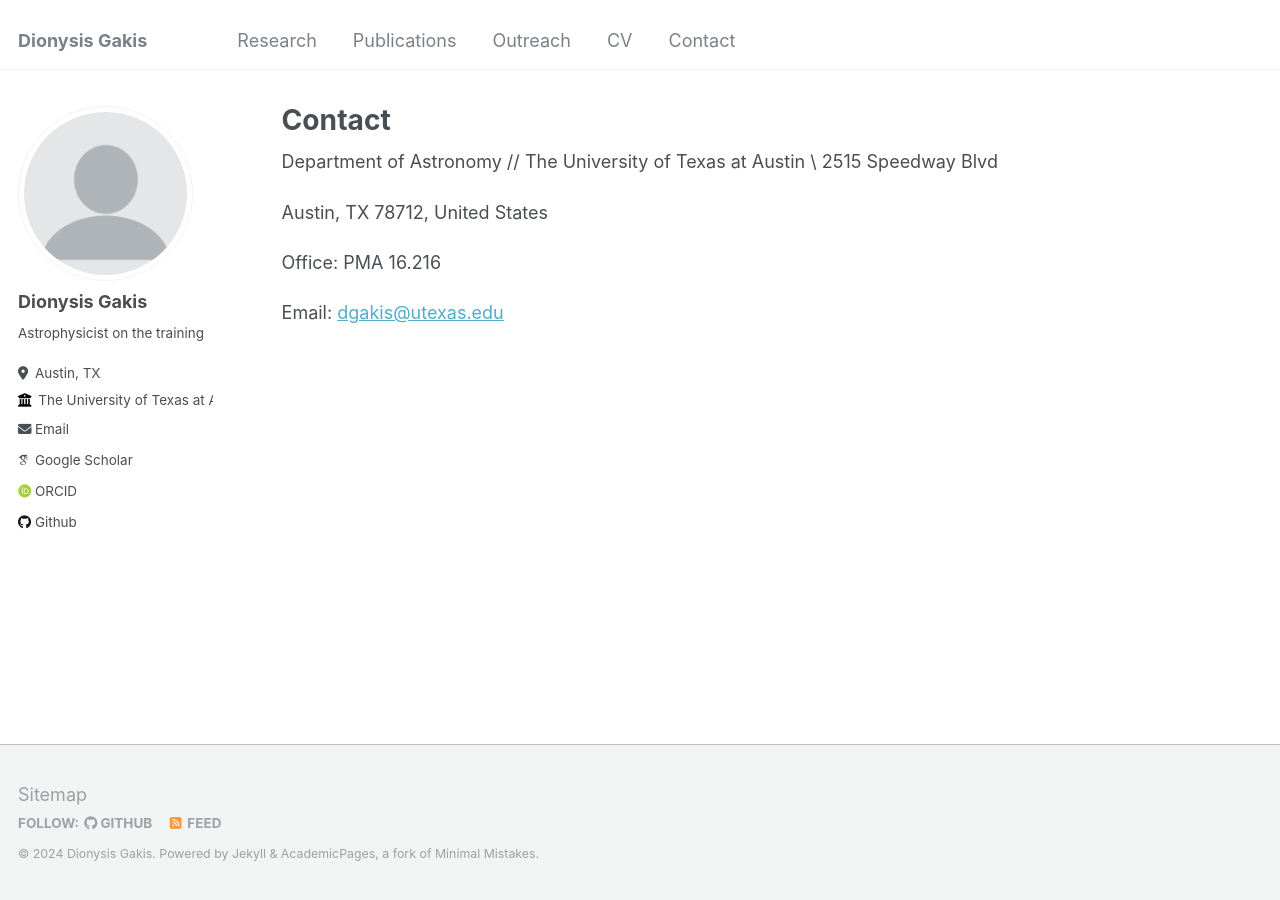
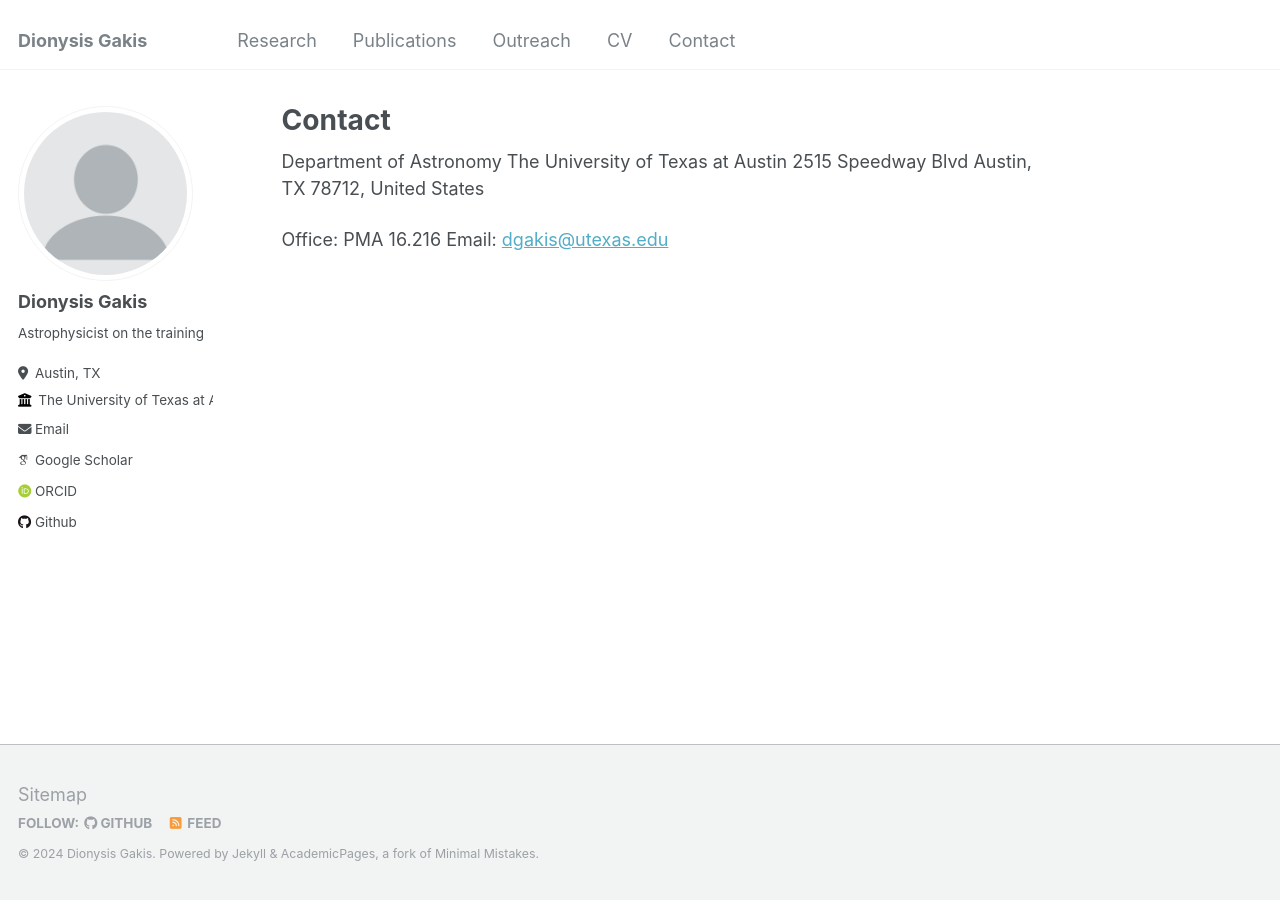
Before and after one commit to diongak/diongak.github.io, a Jekyll site: the page built from _pages/markdown.md, in a window 1280 px wide. Built offline with Jekyll 4.4.1, drawn with Linux system fonts in a browser that asks for light colours; some web fonts are replaced.

Commit message:
Update16

```diff
--- a/_pages/markdown.md
+++ b/_pages/markdown.md
@@ -7,11 +7,11 @@ redirect_from:
   - /markdown.html
 ---
 
-Department of Astronomy // The University of Texas at Austin \\ 2515 Speedway Blvd
-
+Department of Astronomy
+The University of Texas at Austin
+2515 Speedway Blvd
 Austin, TX 78712, United States
 
 
 Office: PMA 16.216
-
 Email: [dgakis@utexas.edu](mailto:dgakis@utexas.edu)
--- a/_pages/talks.html
+++ b/_pages/talks.html
@@ -1,6 +1,6 @@
 ---
 layout: archive
-title: "Talks and presentations"
+title: "Research"
 permalink: /research/
 author_profile: true
 ---
```
Also changed, not shown: _pages/about.md (+1 -1 lines).
